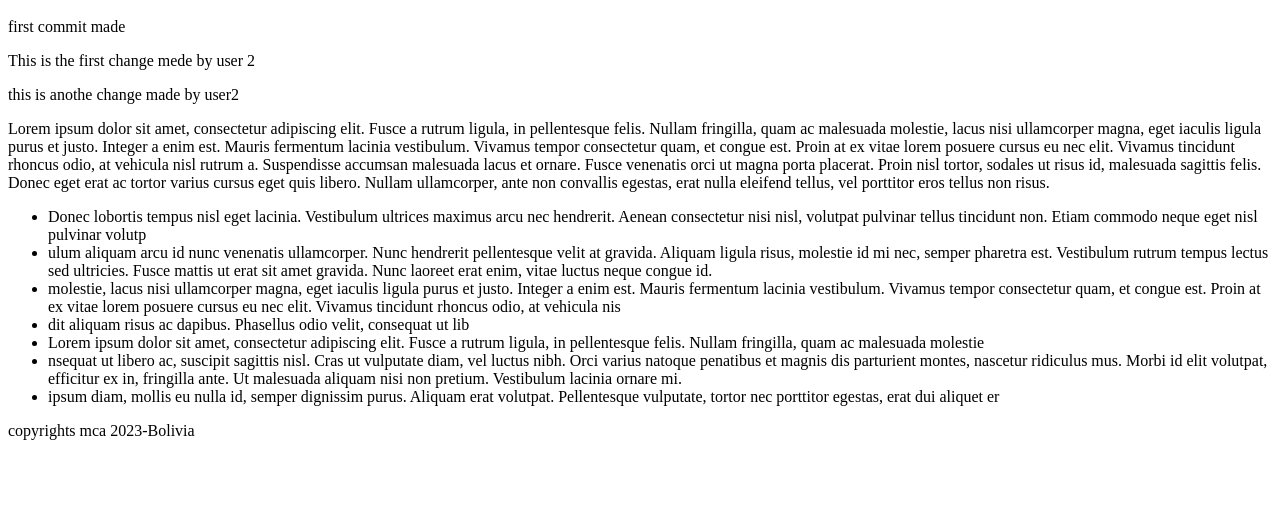
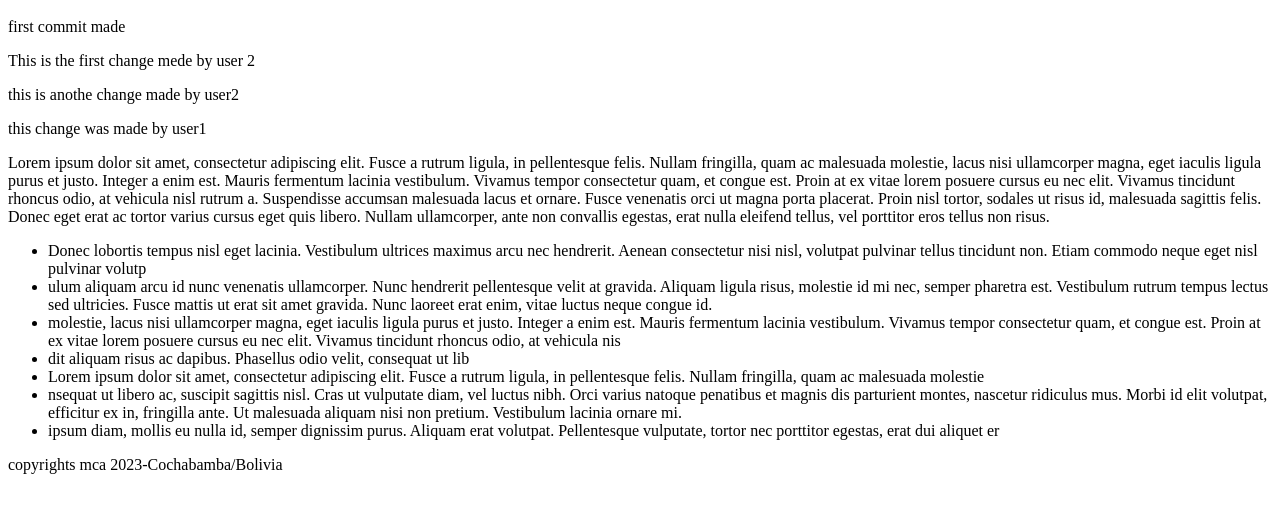
Before and after one commit to sirprintalot/git-test, a plain HTML site: page index.html in a window 1280 px wide. Shown: the part 48-560 px from the top of the page. Drawn offline with Linux system fonts and the light colour scheme.

Commit message:
added footer and head description

```diff
--- a/index.html
+++ b/index.html
@@ -13,6 +13,7 @@
         <p>first commit made</p>
         <p>This is the first change mede by user 2</p>
         <p>this is anothe change made by user2</p>
+        <p>this change was made by user1</p>
     </heade>
     <main>
         <p>Lorem ipsum dolor sit amet, consectetur adipiscing elit. Fusce a rutrum ligula, in pellentesque felis. Nullam
@@ -48,7 +49,7 @@
         </ul>
     </main>
     <footer>
-        <p>copyrights mca 2023-Bolivia</p>
+        <p>copyrights mca 2023-Cochabamba/Bolivia</p>
     </footer>
 </body>
 
```
